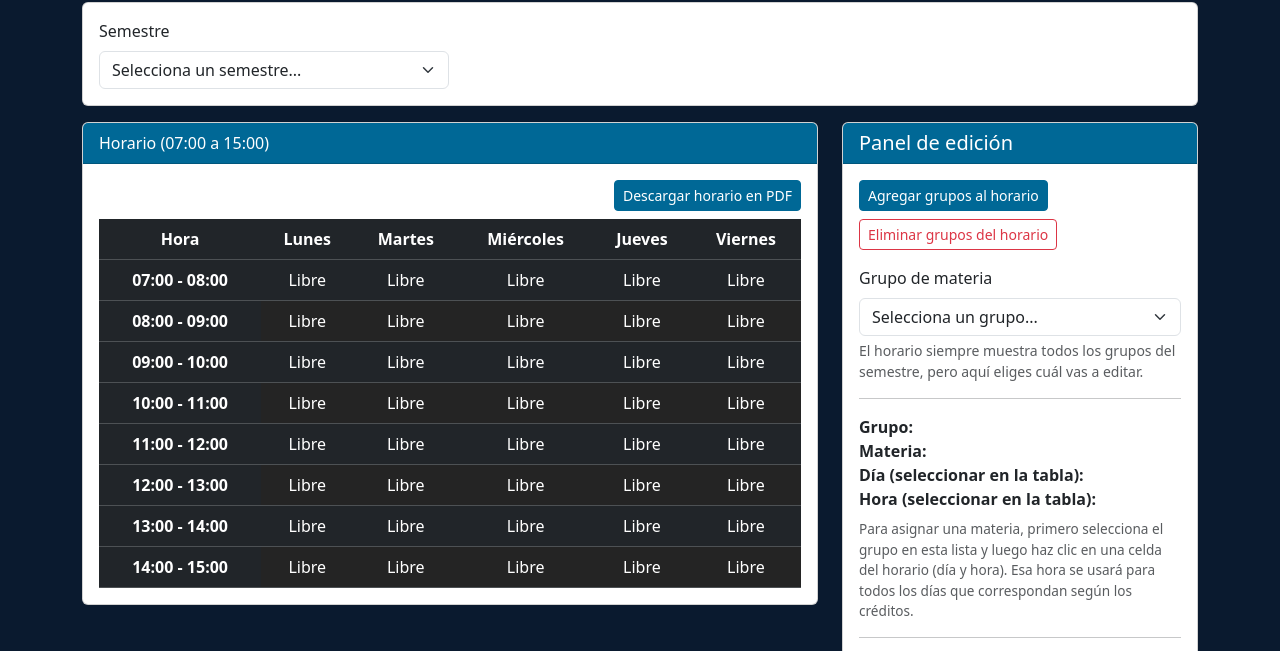
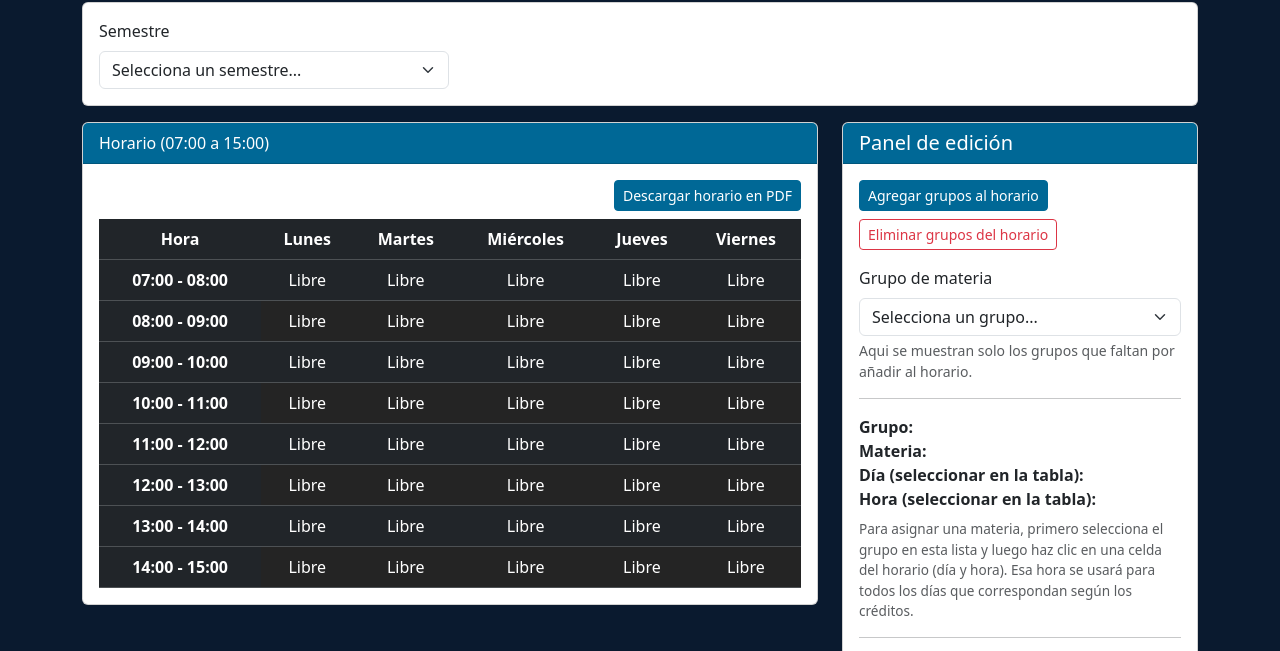
Before and after one commit to bio333/Gestor-de-Horarios, a website: page src/public/jefe/horarios.html in a window 1280 px wide. Shown: the part 132-783 px from the top of the page. Drawn offline with nearby package versions, Linux system fonts and the light colour scheme; no server answers.

Commit message:
CARGAR GRUPOS SOLUCION

```diff
--- a/src/public/jefe/horarios.html
+++ b/src/public/jefe/horarios.html
@@ -272,8 +272,7 @@
                                 <option value="">Selecciona un grupo...</option>
                             </select>
                             <div class="form-text">
-                                El horario siempre muestra todos los grupos del semestre, pero aquí eliges cuál vas a
-                                editar.
+                                Aqui se muestran solo los grupos que faltan por añadir al horario.
                             </div>
                         </div>
 
```
